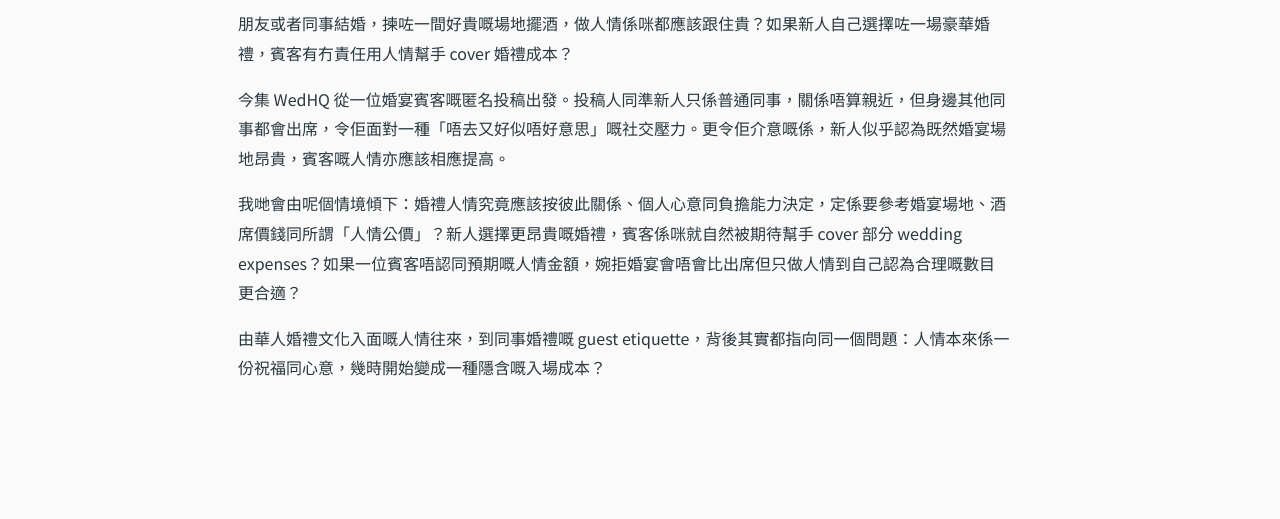
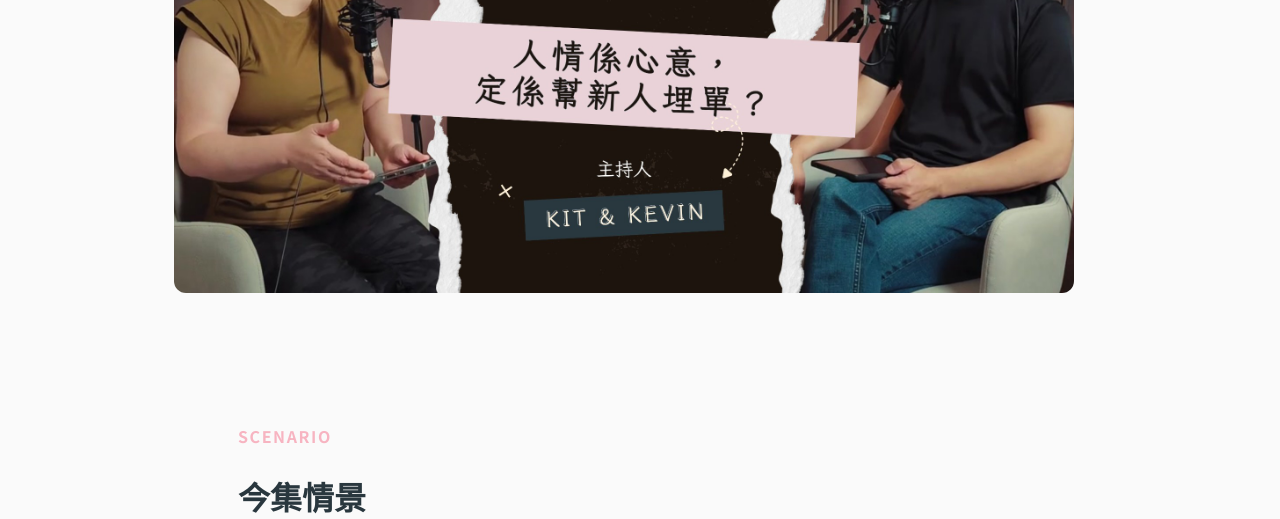
Before and after one commit to pawfectwitness/wedhq, a website: page episode-001.html in a window 1280 px wide. Shown: the part 581-1100 px from the top of the page. Drawn offline with Linux system fonts and the light colour scheme.

Commit message:
Add supplied EP01 thumbnail to archive and episode page

```diff
--- a/episode-001.html
+++ b/episode-001.html
@@ -4,6 +4,7 @@
   <link rel="stylesheet" href="styles.css"><style>.episode{max-width:980px;margin:auto}.episode h1{font-family:"Noto Sans TC",system-ui,sans-serif;font-weight:600;font-size:clamp(28px,3.5vw,42px);line-height:1.28;letter-spacing:-.02em;margin:12px 0 20px}.episode .lead{font-family:"Noto Sans TC",system-ui,sans-serif;font-size:16px;line-height:1.8;font-weight:400;color:var(--ink);max-width:820px}.player{margin:36px 0;background:#111;color:#fff;padding:28px;border-radius:16px}.platforms{display:flex;gap:12px;flex-wrap:wrap}.platforms a{border:1px solid var(--line);padding:10px 14px;border-radius:999px;font-weight:700;font-size:13px}.scenario-box{background:var(--paper);padding:30px;border-left:5px solid var(--red);margin:36px 0}.back{display:inline-block;margin-bottom:30px}.spotify-embed-wrap{margin:18px 0 14px}.spotify-embed-wrap iframe{display:block;max-width:100%}</style><link rel="canonical" href="https://wedhq.ca/episode-001.html">
 <meta property="og:type" content="article"><meta property="og:title" content="人情係心意，定係幫新人埋單？｜EP01 婚禮 Scenario｜WedHQ">
 <meta property="og:description" content="同事喺昂貴場地舉行豪華婚宴，賓客做人情應該睇關係，定要跟酒席價錢？WedHQ 從匿名婚宴賓客投稿出發，討論人情、公價、同事婚禮壓力、婚宴成本與華人婚禮文化。">
+<meta property="og:image" content="https://wedhq.ca/assets/episode-001.jpg"><meta property="og:image:width" content="2048"><meta property="og:image:height" content="1152"><meta property="og:image:alt" content="WedHQ EP01 封面：人情係心意，定係幫新人埋單？"><meta name="twitter:card" content="summary_large_image">
 <meta property="og:url" content="https://wedhq.ca/episode-001.html">
 <script type="application/ld+json">{"@context": "https://schema.org", "@type": "PodcastEpisode", "name": "人情係心意，定係幫新人埋單？", "episodeNumber": 1, "description": "同事喺昂貴場地舉行豪華婚宴，賓客做人情應該睇關係，定要跟酒席價錢？WedHQ 從匿名婚宴賓客投稿出發，討論人情、公價、同事婚禮壓力、婚宴成本與華人婚禮文化。", "inLanguage": "yue-Hant", "url": "https://wedhq.ca/episode-001.html", "sameAs": ["https://open.spotify.com/episode/663nCSUyeXDk59xNrPgyCn", "https://podcasts.apple.com/us/podcast/ep01-%E4%BA%BA%E6%83%85%E4%BF%82%E5%BF%83%E6%84%8F-%E5%AE%9A%E4%BF%82%E5%B9%AB%E6%96%B0%E4%BA%BA%E5%9F%8B%E5%96%AE/id6810217195?i=1000788669233", "https://www.youtube.com/watch?v=lrzruQw0ijQ"], "partOfSeries": {"@type": "PodcastSeries", "name": "WedHQ Podcast", "url": "https://wedhq.ca/episodes.html"}, "about": ["Wedding cash gift 人情", "Chinese wedding culture", "Wedding banquet guest etiquette", "Coworker wedding", "Wedding gift expectations", "Wedding expenses"]}</script>
 <link rel="icon" type="image/png" sizes="32x32" href="assets/favicon-32.png">
@@ -22,7 +23,7 @@
 <a class="back-link" href="episodes.html">← 返回 Podcast</a>
 <header class="episode-header"><div class="episode-kicker">婚禮 Scenario · EP01</div>
 <h1>人情係心意，定係幫新人埋單？</h1>
-<p class="lead">一位同事收到豪華婚宴邀請：新人揀得愈貴，賓客做人情係咪就應該跟住加？</p></header>
+<p class="lead">一位同事收到豪華婚宴邀請：新人揀得愈貴，賓客做人情係咪就應該跟住加？</p><img class="episode-cover" src="assets/episode-001.jpg" width="2048" height="1152" alt="WedHQ EP01 封面：人情係心意，定係幫新人埋單？主持 Kit 與 Kevin"></header>
 <article class="episode-body">
 <section><div class="section-label">SCENARIO</div><h2>今集情景</h2>
 <p>朋友或者同事結婚，揀咗一間好貴嘅場地擺酒，做人情係咪都應該跟住貴？如果新人自己選擇咗一場豪華婚禮，賓客有冇責任用人情幫手 cover 婚禮成本？</p>
```
Also changed, not shown: episodes.html (+1 -0 lines), assets/episode-001.jpg (added).
